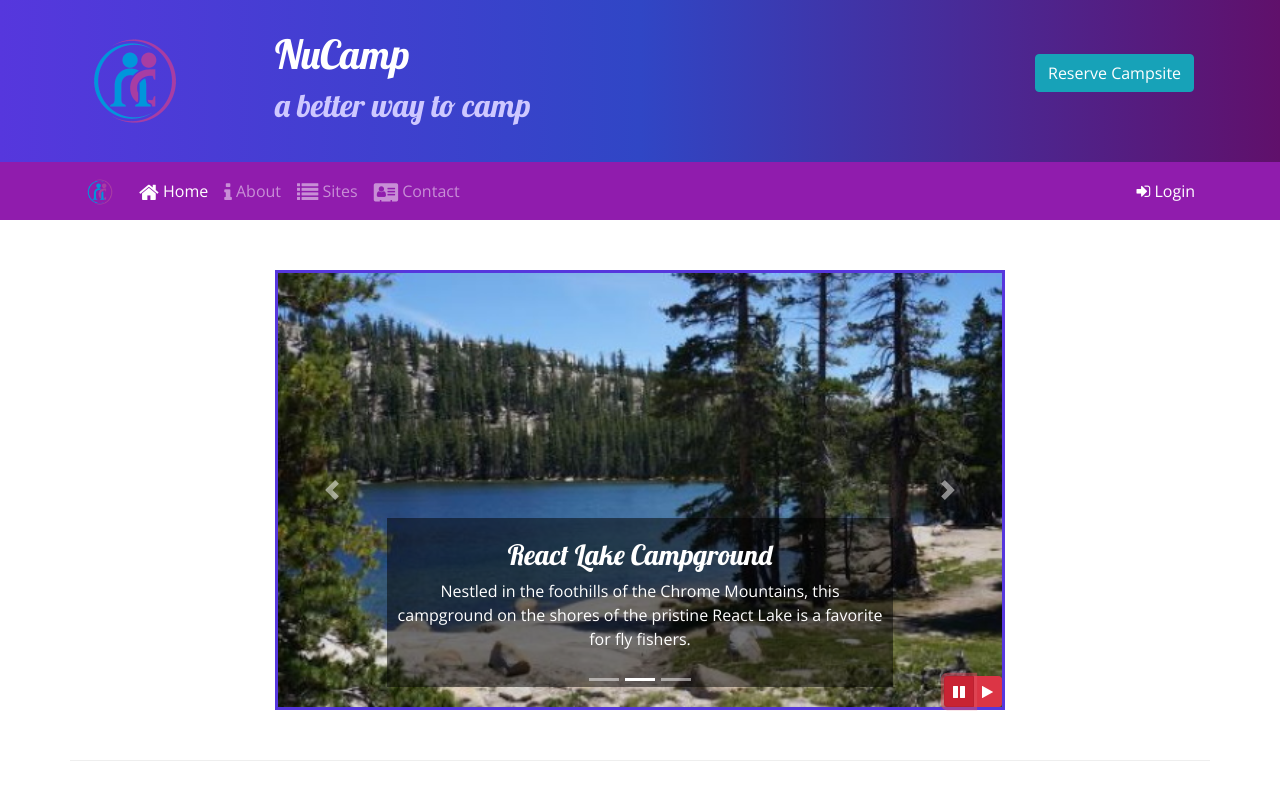
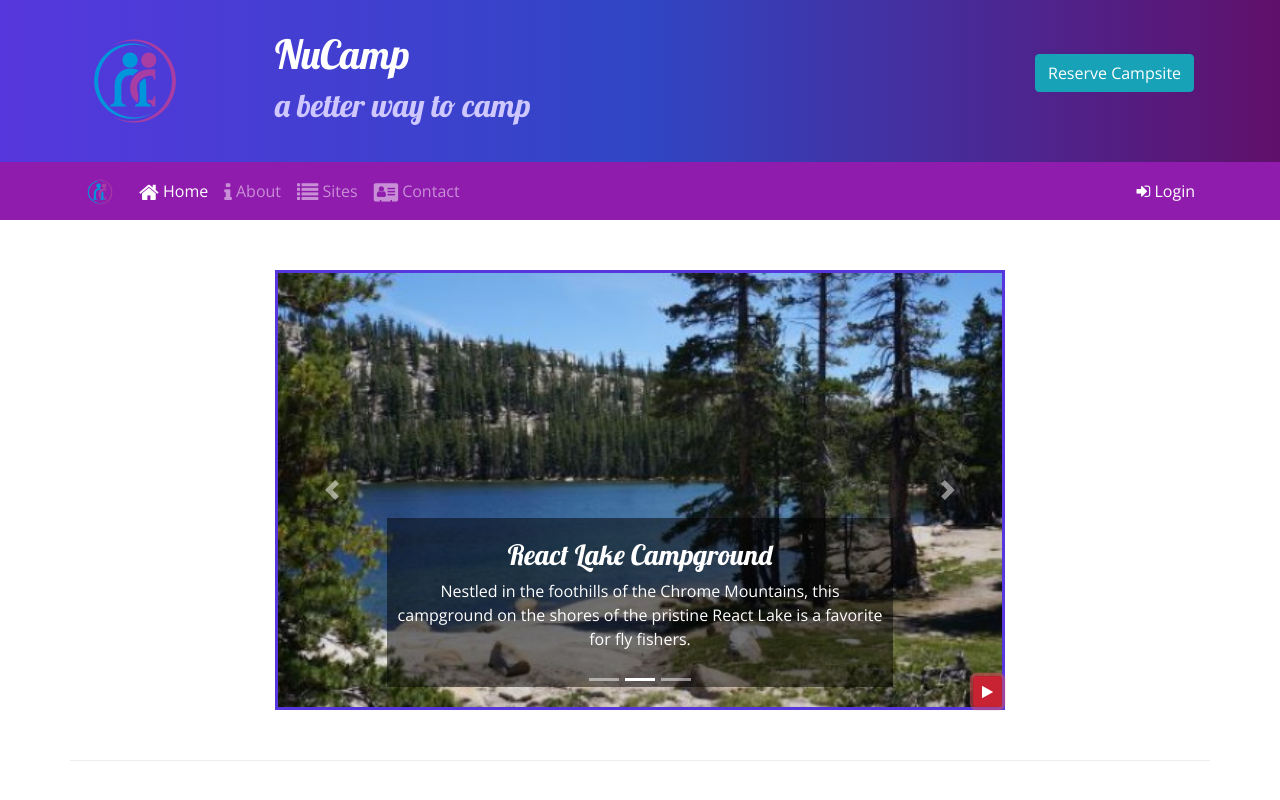
Before and after one commit to capricious-slingshot/miniature-octo-glampsites, a website: page index.html in a window 1280 px wide. Both pictures are taken after a click on the button 959 px from the left and 691 px from the top of the page. Shown: the top 800 px of the page. Drawn offline with nearby package versions, Linux system fonts and the light colour scheme.

Commit message:
single pause/play behavior of index carousel button using jquery

```diff
--- a/index.html
+++ b/index.html
@@ -184,14 +184,9 @@
               <span class="carousel-control-next-icon"></span>
               <span class="sr-only">Next</span>
             </a>
-            <div class="btn-group" id="carouselButton">
-              <button class="btn btn-danger btn-sm" id="carouselPause">
+              <button class="btn btn-danger btn-sm" id="carouselButton">
                 <i class="fa fa-pause"></i>
               </button>
-              <button class="btn btn-danger btn-sm" id="carouselPlay">
-                <i class="fa fa-play"></i>
-              </button>
-            </div>
           </div>
         </div>
       </div>
@@ -268,15 +263,21 @@
     <script src="node_modules/jquery/dist/jquery.slim.min.js"></script>
     <script src="node_modules/popper.js/dist/umd/popper.min.js"></script>
     <script src="node_modules/bootstrap/dist/js/bootstrap.min.js"></script>
-    <script> $(function() {
-      $(".carousel").carousel( { interval: 2000, pause: "false" } );
-      $("#carouselPause").click(function(){
-          $(".carousel").carousel("pause");
+    <script>
+      $(function() {
+        $(".carousel").carousel( { interval: 2000 } );
+        $("#carouselButton").click(function(){
+          if ($("#carouselButton").children("i").hasClass("fa-pause")) {
+            $(".carousel").carousel("pause");
+            $("#carouselButton").children("i").removeClass("fa-pause");
+            $("#carouselButton").children("i").addClass("fa-play");
+          } else {
+            $(".carousel").carousel("cycle");
+            $("#carouselButton").children("i").removeClass("fa-play");
+            $("#carouselButton").children("i").addClass("fa-pause");
+          }
+        });
       });
-      $("#carouselPlay").click(function(){
-          $(".carousel").carousel("cycle");
-      });
-  });
     </script>
   </body>
 </html>
```
